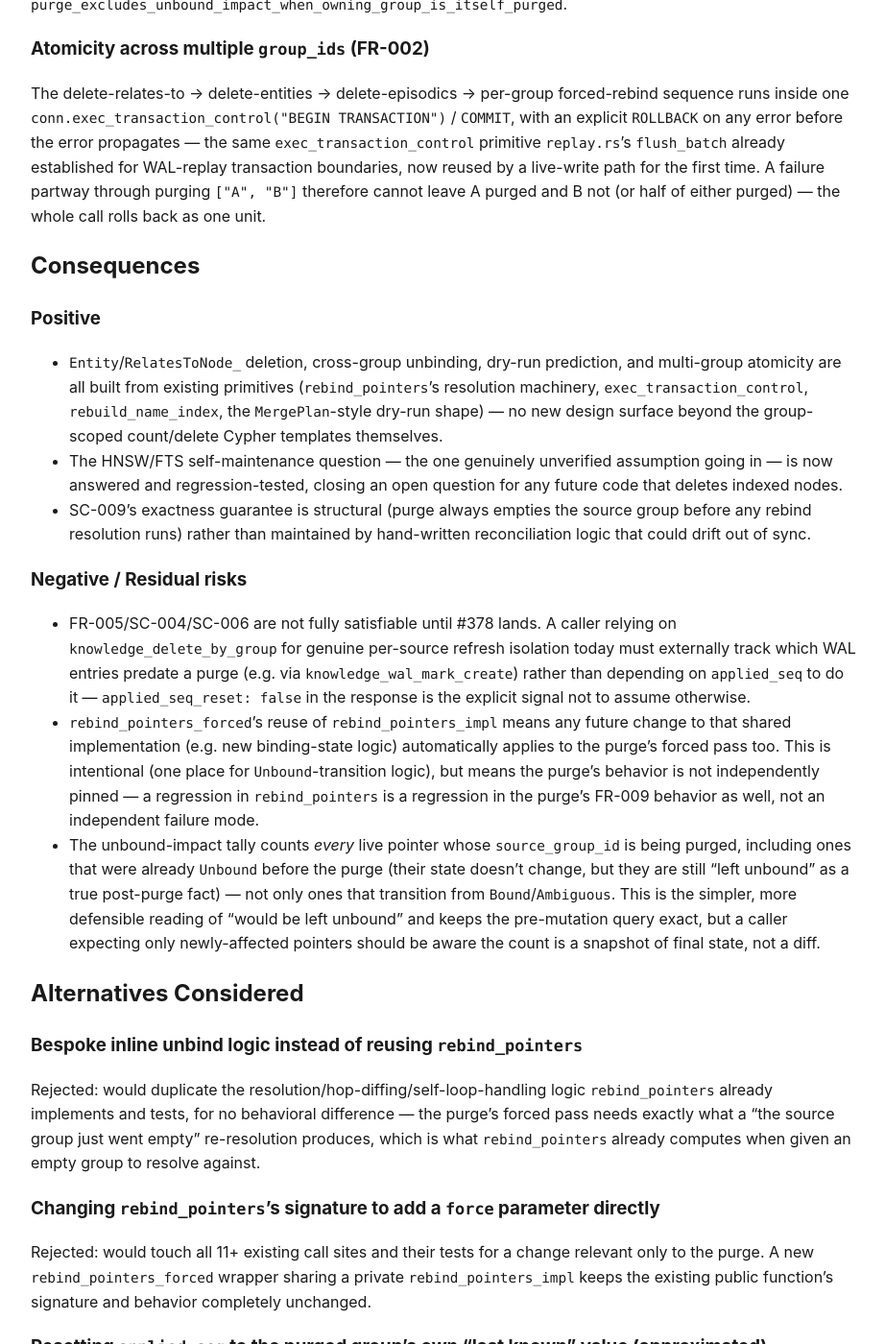
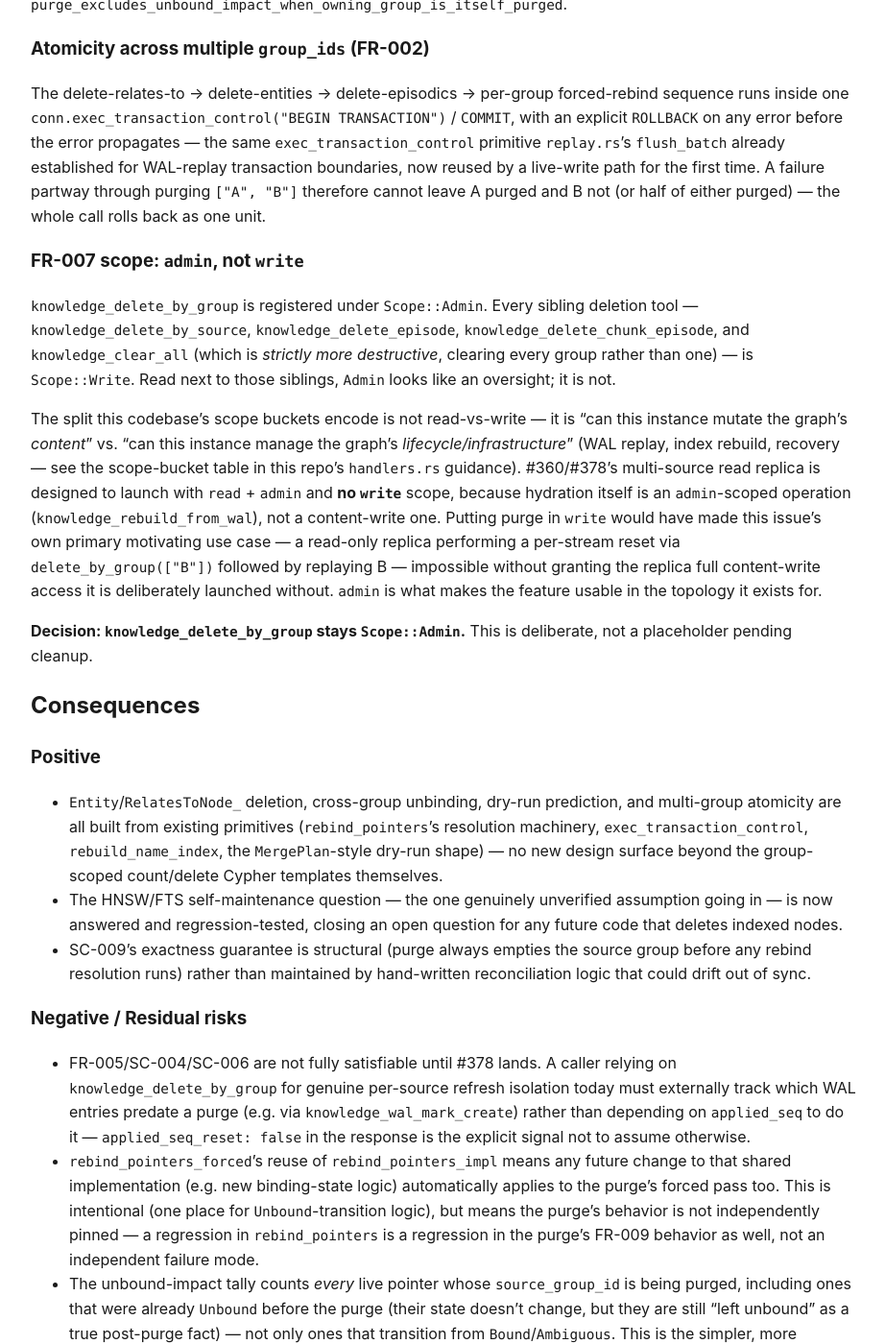
Before and after one commit to verveguy/liminis-context-graph, a Jekyll site: the page built from docs/adr/0361-group-scoped-purge.md, in a window 1280 px wide and 1400 px high, scrolled down 3530 px. Shown: the whole window at 96% size, without its empty margins (178-1100 px from the left). Built offline with Jekyll 4.4.1, drawn with Linux system fonts in a browser that asks for light colours; our own code applies the rules of GitHub Pages for plain Markdown files; some of the changed text lies outside the part shown.

Commit message:
docs(adr): explain why knowledge_delete_by_group is admin-scoped, not write
Records the load-bearing reasoning behind the admin scope choice (a
read-only replica with admin-but-not-write access needs to purge as
part of per-stream reset) and acknowledges the resulting asymmetry
with knowledge_clear_all, which stays write-scoped despite being more
destructive.

```diff
--- a/docs/adr/0361-group-scoped-purge.md
+++ b/docs/adr/0361-group-scoped-purge.md
@@ -158,6 +158,27 @@ now reused by a live-write path for the first time. A failure partway through pu
 `["A", "B"]` therefore cannot leave A purged and B not (or half of either purged) — the whole
 call rolls back as one unit.
 
+### FR-007 scope: `admin`, not `write`
+
+`knowledge_delete_by_group` is registered under `Scope::Admin`. Every sibling deletion tool —
+`knowledge_delete_by_source`, `knowledge_delete_episode`, `knowledge_delete_chunk_episode`, and
+`knowledge_clear_all` (which is *strictly more destructive*, clearing every group rather than
+one) — is `Scope::Write`. Read next to those siblings, `Admin` looks like an oversight; it is not.
+
+The split this codebase's scope buckets encode is not read-vs-write — it is
+"can this instance mutate the graph's *content*" vs. "can this instance manage the graph's
+*lifecycle/infrastructure*" (WAL replay, index rebuild, recovery — see the scope-bucket table in
+this repo's `handlers.rs` guidance). #360/#378's multi-source read replica is designed to launch
+with `read` + `admin` and **no `write`** scope, because hydration itself is an `admin`-scoped
+operation (`knowledge_rebuild_from_wal`), not a content-write one. Putting purge in `write` would
+have made this issue's own primary motivating use case — a read-only replica performing a
+per-stream reset via `delete_by_group(["B"])` followed by replaying B — impossible without
+granting the replica full content-write access it is deliberately launched without. `admin` is
+what makes the feature usable in the topology it exists for.
+
+**Decision: `knowledge_delete_by_group` stays `Scope::Admin`.** This is deliberate, not a
+placeholder pending cleanup.
+
 ## Consequences
 
 ### Positive
@@ -191,6 +212,13 @@ call rolls back as one unit.
   `Bound`/`Ambiguous`. This is the simpler, more defensible reading of "would be left unbound" and
   keeps the pre-mutation query exact, but a caller expecting only newly-affected pointers should
   be aware the count is a snapshot of final state, not a diff.
+- **Known, acknowledged scope asymmetry**: a replica holding `read` + `admin` (no `write`) can
+  call `knowledge_delete_by_group` to purge an individual group, but cannot call
+  `knowledge_clear_all` — which is `Scope::Write` despite being the more destructive of the two,
+  since it clears every group rather than one. This is understood, not accidental: `clear_all`
+  predates the read-only-replica-with-`admin` topology this issue's scope decision serves, and
+  reclassifying it is out of scope here. If a future issue wants `clear_all` reachable from the
+  same topology, that is a deliberate follow-up, not a bug this ADR failed to catch.
 
 ## Alternatives Considered
 
```
